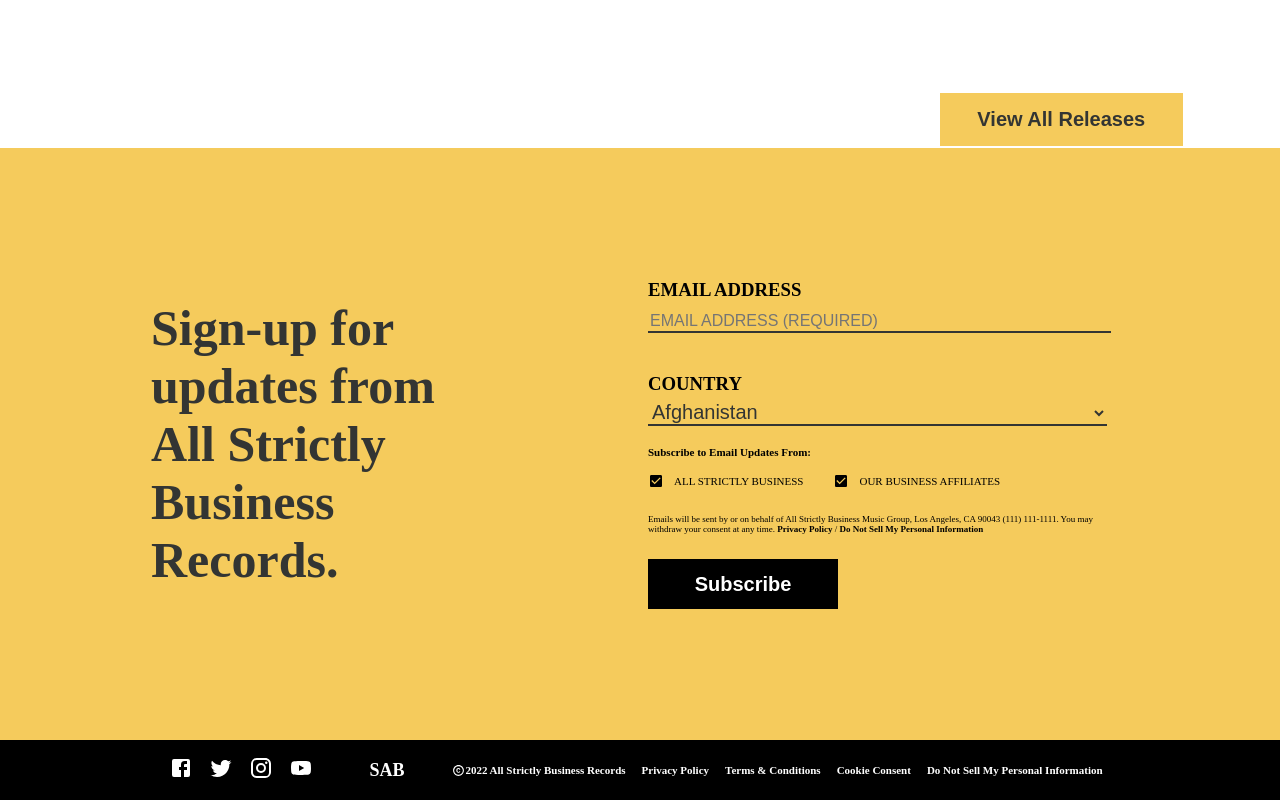
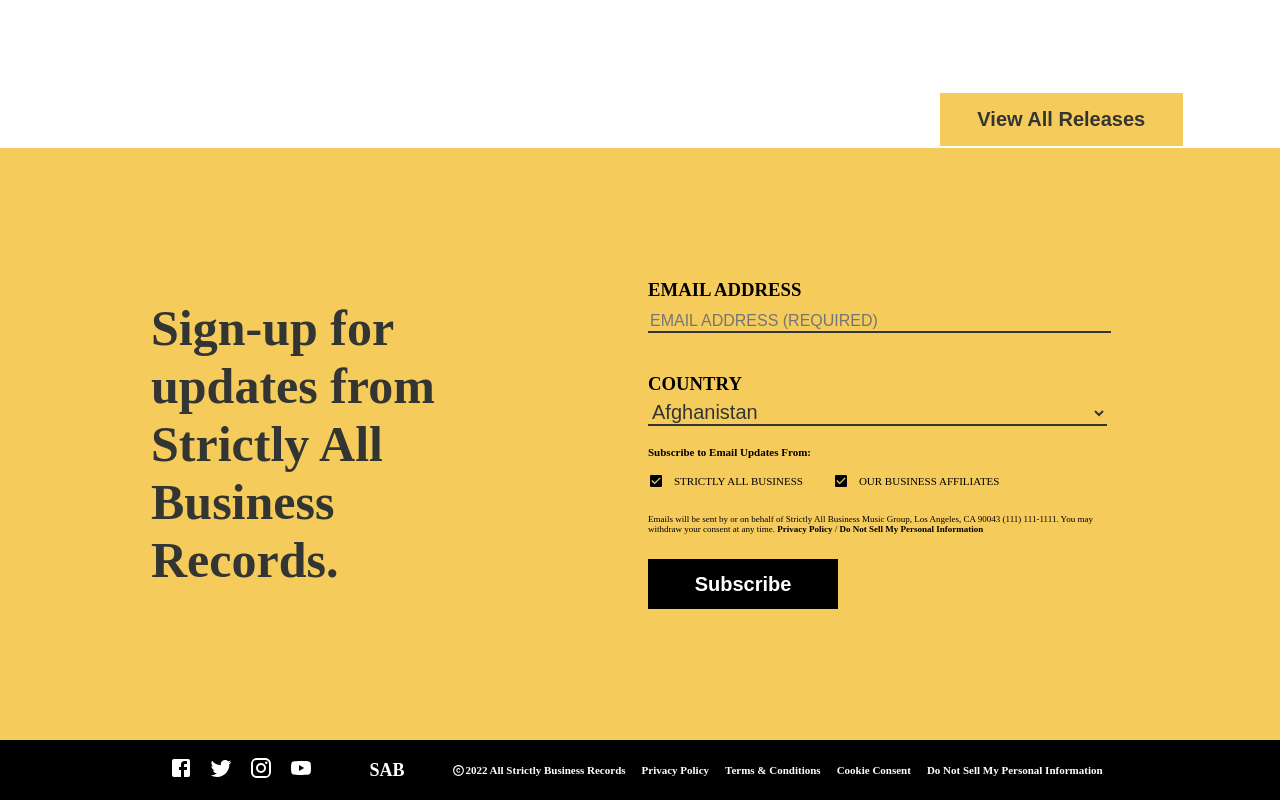
Before and after one commit to louisbrent1992/Record-Label, a React (Create React App) app: page / in a window 1280 px wide. Shown: the part 2747-3547 px from the top of the page. Built offline with nearby package versions, Linux system fonts and the light colour scheme.

Commit message:
fixed text typos

```diff
--- a/src/Components/SignUp.jsx
+++ b/src/Components/SignUp.jsx
@@ -39,7 +39,7 @@
 		<Container>
 			<Left>
 				<Announcement>
-					Sign-up for updates from All Strictly Business Records.
+					Sign-up for updates from Strictly All Business Records.
 				</Announcement>
 			</Left>
 			<Right>
--- a/src/Components/SignUpForm.jsx
+++ b/src/Components/SignUpForm.jsx
@@ -125,13 +125,13 @@
 				<CheckboxContainer>
 					<CheckBox
 						type="checkbox"
-						name="ALL STRICTLY BUSINESS"
-						id="ALL STRICTLY BUSINESS"
-						value="ALL STRICTLY BUSINESS"
+						name="STRICTLY ALL BUSINESS"
+						id="STRICTLY ALL BUSINESS"
+						value="STRICTLY ALL BUSINESS"
 						checked="checked"
 						style={{ fontSize: "medium", marginRight: "10px" }}
 					/>
-					<CheckOption>ALL STRICTLY BUSINESS</CheckOption>
+					<CheckOption>STRICTLY ALL BUSINESS</CheckOption>
 					<CheckBox
 						type="checkbox"
 						name="ALL OF OUR AFFILIATES"
@@ -143,7 +143,7 @@
 					<CheckOption>OUR BUSINESS AFFILIATES</CheckOption>
 				</CheckboxContainer>
 				<Agreement>
-					Emails will be sent by or on behalf of All Strictly Business Music
+					Emails will be sent by or on behalf of Strictly All Business Music
 					Group, Los Angeles, CA 90043 (111) 111-1111. You may withdraw your
 					consent at any time. <Link>Privacy Policy</Link> /{" "}
 					<Link>Do Not Sell My Personal Information</Link>
```
